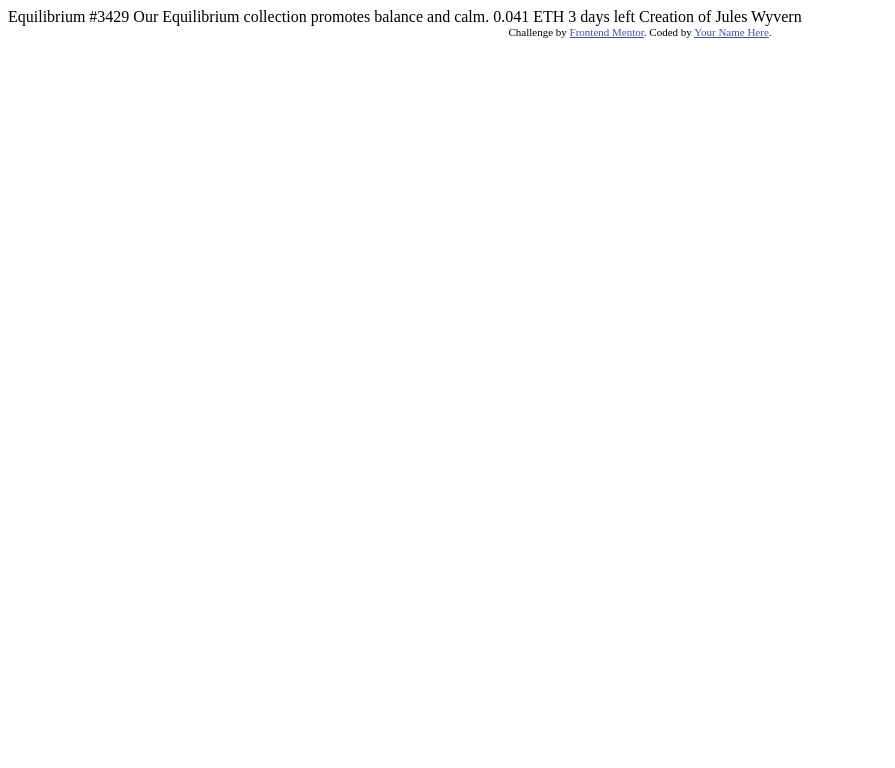
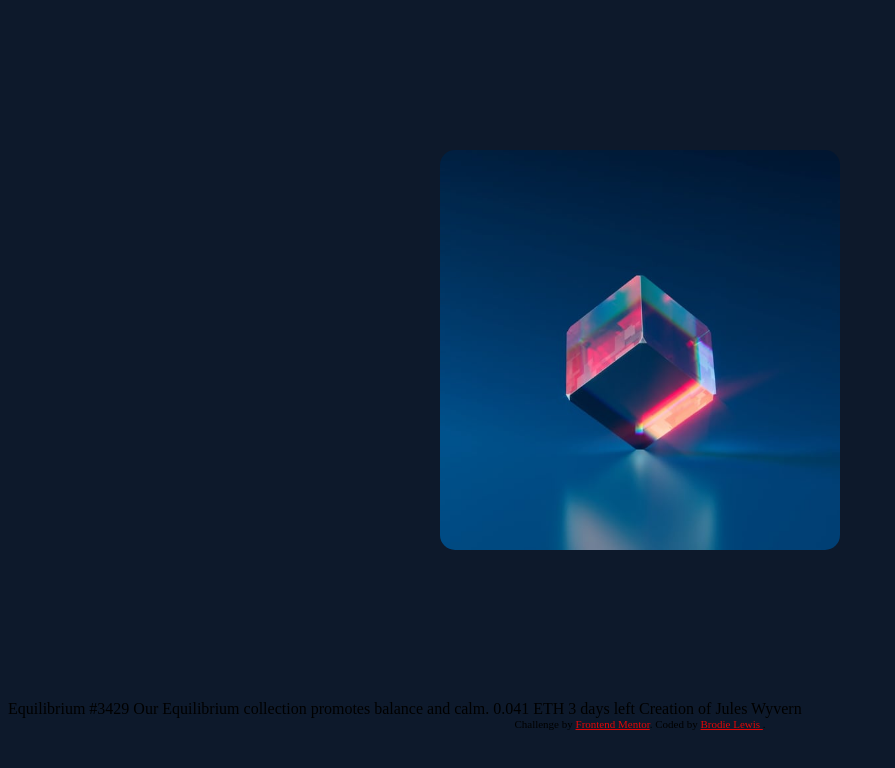
Before and after one commit to mademaster/nft-card, a plain HTML site: page index.html in a window 1280 px wide. Shown: the whole page, without its empty margins (0-895 px from the left). Drawn offline with Linux system fonts and the light colour scheme.

Commit message:
12-08-21 added centered nft image and blue background

```diff
--- a/index.html
+++ b/index.html
@@ -1,6 +1,8 @@
 <!DOCTYPE html>
 <html lang="en">
 <head>
+    <link href="style.css" rel="stylesheet" type="text/css">
+
   <meta charset="UTF-8">
   <meta name="viewport" content="width=device-width, initial-scale=1.0"> <!-- displays site properly based on user's device -->
 
@@ -11,10 +13,28 @@
   <!-- Feel free to remove these styles or customise in your own stylesheet 👍 -->
   <style>
     .attribution { font-size: 11px; text-align: center; }
-    .attribution a { color: hsl(228, 45%, 44%); }
+    .attribution a { color: hsl(0, 94%, 45%); }
   </style>
 </head>
 <body>
+
+<!-- Main equilibrium img-->
+
+</style>
+<div class="container">
+      <img src="images/image-equilibrium.jpg" alt="" srcset="">
+    </div>
+
+
+
+
+
+
+
+
+
+
+
 
   Equilibrium #3429
 
@@ -27,7 +47,7 @@
 
   <div class="attribution">
     Challenge by <a href="https://www.frontendmentor.io?ref=challenge" target="_blank">Frontend Mentor</a>.
-    Coded by <a href="#">Your Name Here</a>.
+    Coded by <a href="#">Brodie Lewis </a>.
   </div>
 </body>
 </html>
--- /dev/null
+++ b/style.css
@@ -0,0 +1,16 @@
+/* Css document */
+
+body {
+  background-color: hsl(217, 54%, 11%);
+}
+
+div img {
+  border-radius: 15px;
+  margin-top: 150px;
+  margin-bottom: 150px;
+  margin-left: auto;
+  margin-right: auto;
+  display: block;
+  width: 400px;
+  height: 400px;
+}
```
